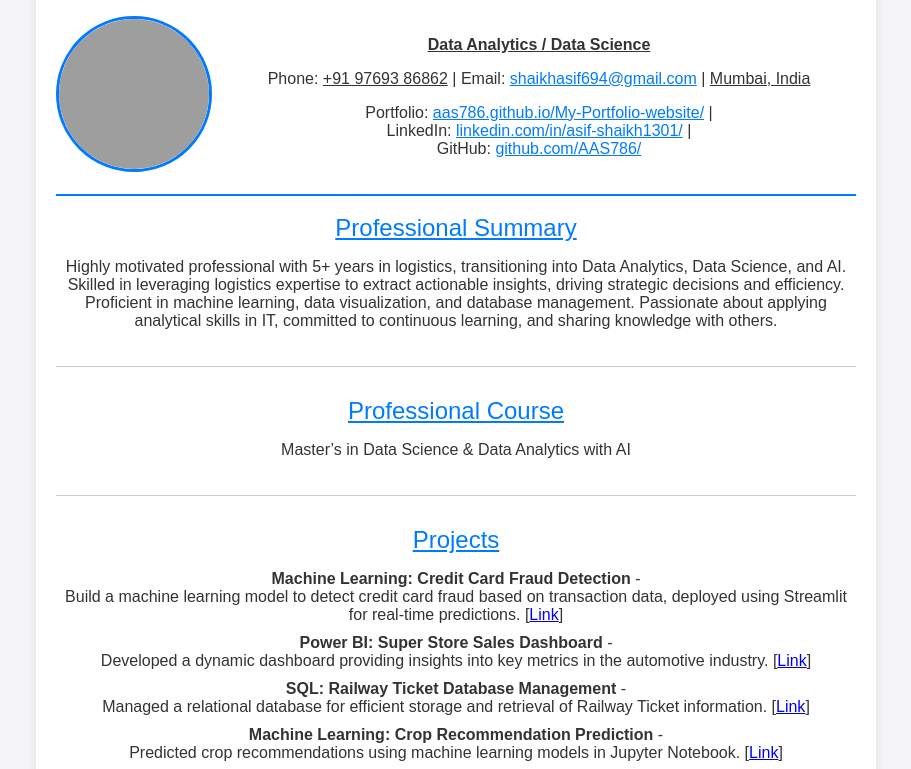
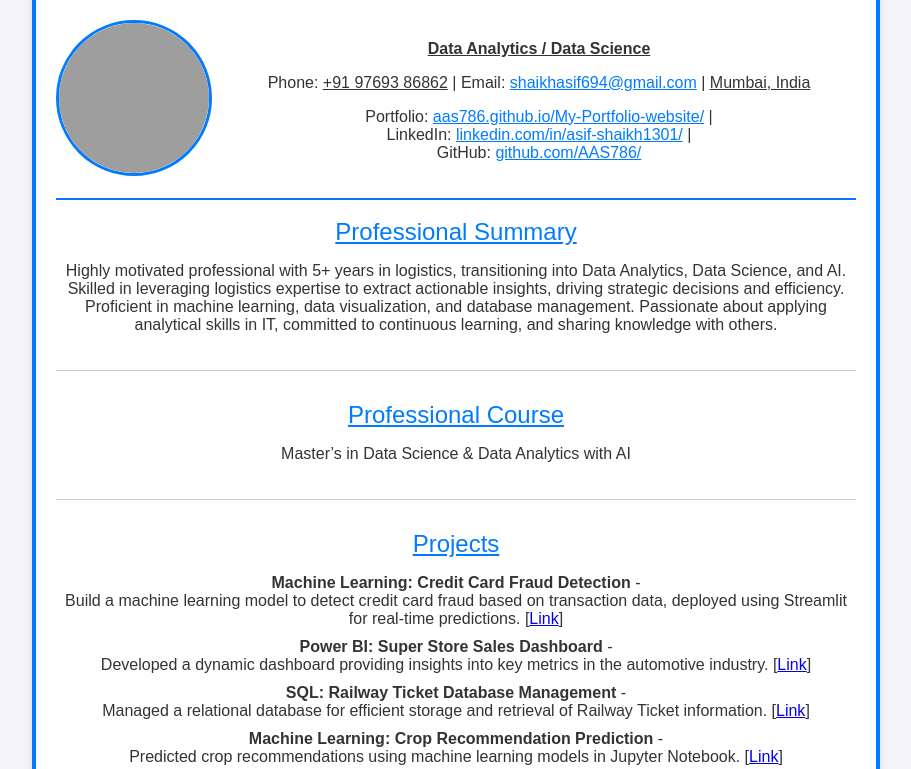
Before and after one commit to AAS786/Resume, a plain HTML site: page index.html in a window 1280 px wide. Shown: the part 176-945 px from the top of the page, without its empty margins (184-1095 px from the left). Drawn offline with Linux system fonts and the light colour scheme; grey boxes are pictures that could not be loaded.

Commit message:
Update index.html

```diff
--- a/index.html
+++ b/index.html
@@ -21,6 +21,8 @@
             background-color: white;
             padding: 20px;
             box-shadow: 0 4px 8px rgba(0,0,0,0.1);
+            border: 4px solid #007BFF; /* Added border */
+            border-radius: 10px; /* Optional: Rounded corners */
         }
         h1, h2, h3 {
             text-align: center;
```
